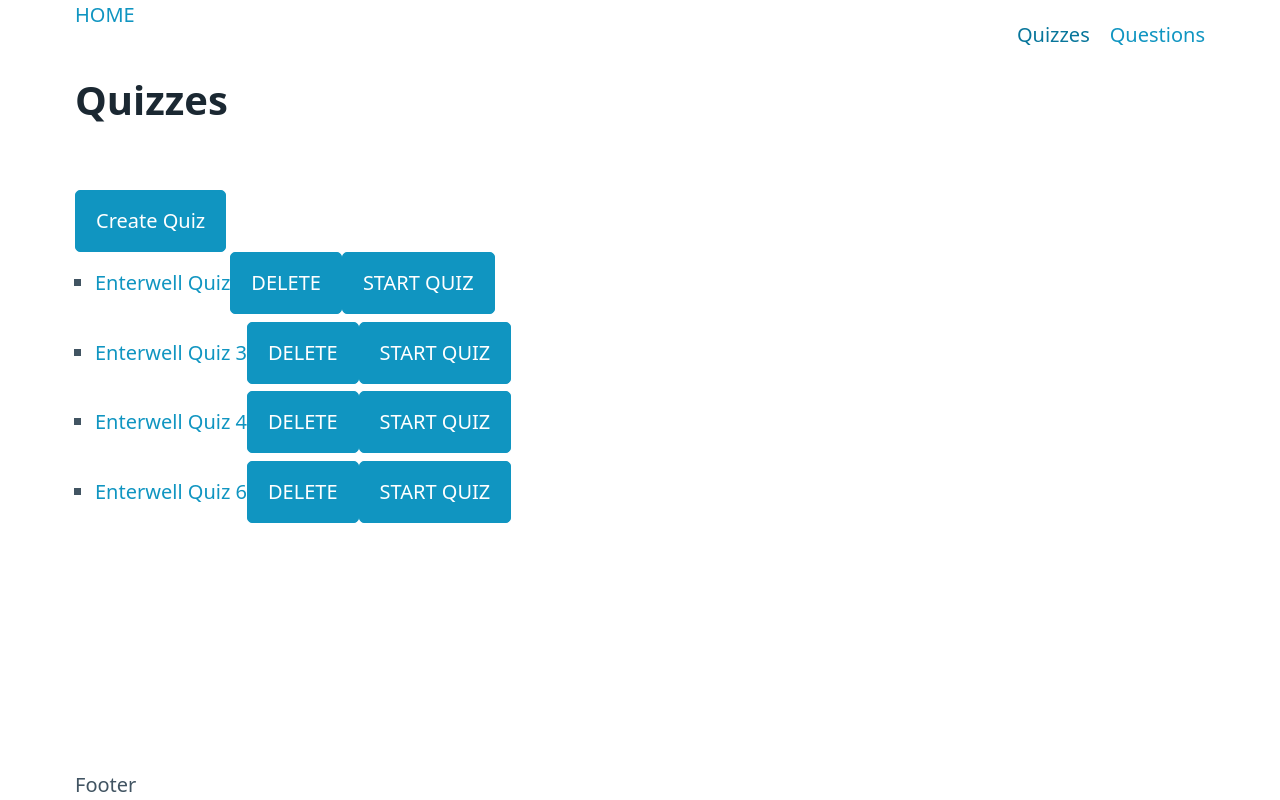
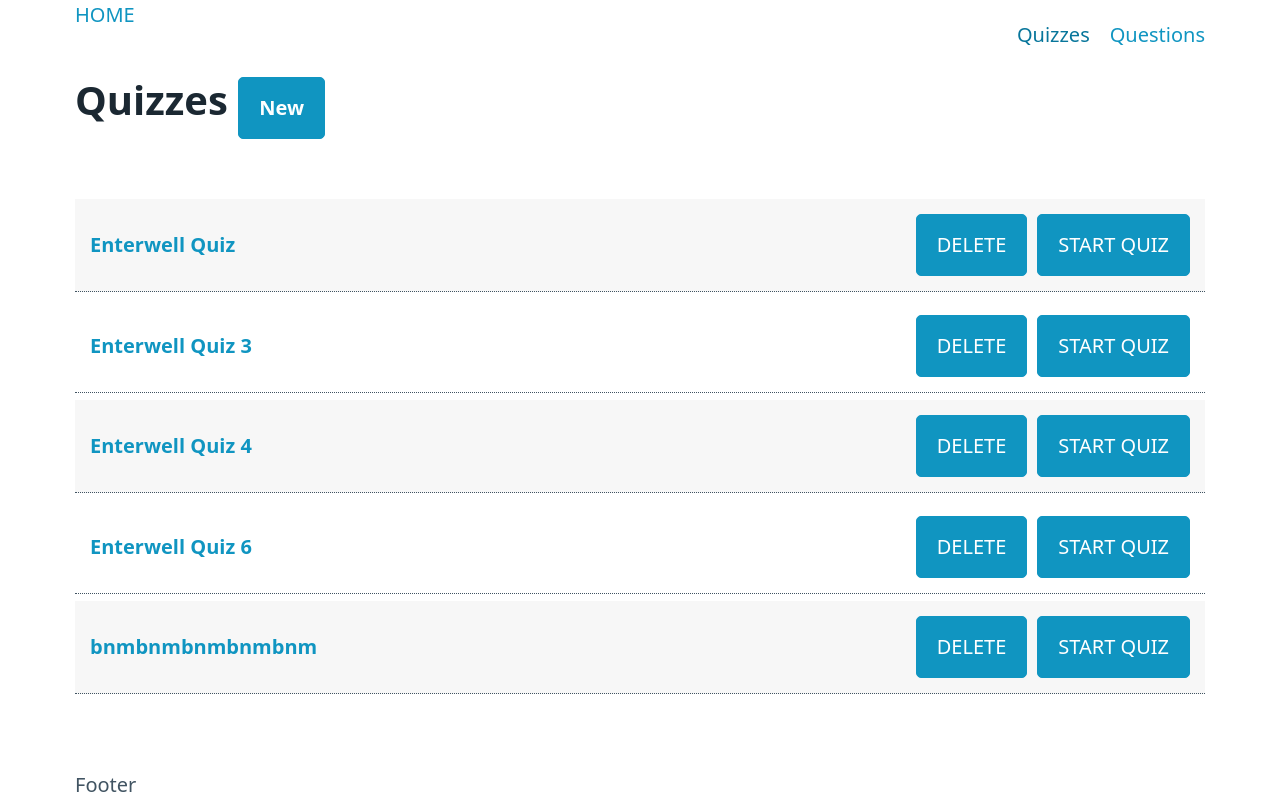
Before and after one commit to MBlazina/pub-quiz-api-react-ts, a React (Vite) app: page /quizzes in a window 1280 px wide. Built offline with nearby package versions, Linux system fonts and the light colour scheme; data requests are answered from the project's data file.

Commit message:
fix: error fixing

```diff
--- a/public/demo-server/db.json
+++ b/public/demo-server/db.json
@@ -43,6 +43,16 @@
           "answer": "Ada Lovelace"
         }
       ]
+    },
+    {
+      "id": 8435189513720251,
+      "name": "bnmbnmbnmbnmbnm",
+      "questions": [
+        {
+          "question": "3 Who was the English mathematician and writer widely considered as the worldq's first computer programmer for her work on Charles Babbage's proposed mechanical general-purpose computer, the Analytical Engine?",
+          "answer": "Ada Lovelace"
+        }
+      ]
     }
   ],
   "questions": [
--- a/src/App.tsx
+++ b/src/App.tsx
@@ -4,7 +4,7 @@ import { Route, RouterProvider, createBrowserRouter, createRoutesFromElements }
 import Home from "./pages/Home";
 import RootLayout from "./layouts/RootLayout";
 import Quizzes from "./pages/Quizzes/Quizzes";
-import { createQuiz, getQuestions, getQuizzes, quizDetailLoader } from "./api/quiz-Api";
+import { getQuestions, getQuizzes, quizDetailLoader } from "./api/quiz-Api";
 import QuizDetail from "./pages/Quizzes/QuizDetail";
 import ErrorPage from "./pages/ErrorPage";
 import QuizEdit from "./pages/Quizzes/QuizEdit";
--- a/src/api/quiz-Api.ts
+++ b/src/api/quiz-Api.ts
@@ -20,11 +20,8 @@ export async function getQuestions() {
   return body;
 }
 
-export const createQuiz = async ({ request }) => {
+export const createQuiz = async ({ request }: any) => {
   const data = await request.formData();
-  const submission = {
-    name: data.name,
-  };
 
   return data;
 };
@@ -39,12 +36,12 @@ export const createQuiz = async ({ request }) => {
   console.log(fetchURL + id);
   return response.json();
 }; */
-export const quizDetailLoader = async ({ params }) => {
+export const quizDetailLoader = async ({ params }: any) => {
   const { id } = params;
   const response = await fetch(fetchURL + id);
   return response.json();
 };
-export async function addQuiz(data) {
+export async function addQuiz(data: QuizDto) {
   /* await fetch(fetchURL, { method: "POST" });
   const response = await fetch(fetchURL);
   const body = await response.json();
--- a/src/components/QuizzesListingItem/QuizzesListingItem.tsx
+++ b/src/components/QuizzesListingItem/QuizzesListingItem.tsx
@@ -1,7 +1,5 @@
 import { QuizDto } from "@/dto/QuizDto";
 import { QuizzListingItemStyled } from "./QuizzesListingItem.style";
-import { QuizzesListingItemProps } from "./QuizzesListingItem.types";
-import { deleteQuiz } from "@/api/quiz-Api";
 
 const QuizzesListingItem = ({ id, name }: QuizDto) => {
   const handleDeleteQuiz = (id: number) => {
--- a/src/components/modal/Modal.tsx
+++ b/src/components/modal/Modal.tsx
@@ -1,5 +1,5 @@
-import { openModal, toggleModal } from "@/components/modal/modal-picocss";
-import { useEffect, useState } from "react";
+import { toggleModal } from "@/components/modal/modal-picocss";
+import { useState } from "react";
 import { Navigate } from "react-router-dom";
 
 type Children = {
--- a/src/pages/Questions/Questions.tsx
+++ b/src/pages/Questions/Questions.tsx
@@ -1,5 +1,5 @@
 import { QuestionsDto } from "@/dto/QuizDto";
-import React from "react";
+
 import { useLoaderData } from "react-router-dom";
 
 const Questions = () => {
--- a/src/pages/Quizzes/QuizCreate.tsx
+++ b/src/pages/Quizzes/QuizCreate.tsx
@@ -1,13 +1,11 @@
 import { addQuiz } from "@/api/quiz-Api";
-import Modal from "@/components/modal/Modal";
-import { QuestionsDto, QuizDto } from "@/dto/QuizDto";
-import { randomUUID } from "crypto";
+import { QuestionsDto } from "@/dto/QuizDto";
 import { useEffect, useRef, useState } from "react";
 import { Form, useLoaderData } from "react-router-dom";
 
 const QuizCreate = () => {
   const allQuestions = useLoaderData() as QuestionsDto[];
-  const [inputs, setInputs] = useState([]);
+  const [inputs, setInputs] = useState([[]]);
 
   const handleAdd = () => {
     const newInputs = [...inputs, []];
@@ -25,7 +23,8 @@ const QuizCreate = () => {
       const answer = document.querySelector(`[name="answer-${index + 1}"]`);
       if (array[i].question === value) {
         answer?.setAttribute("value", array[i].answer);
-        answer?.setAttribute("disabled", true);
+        answer?.setAttribute("disabled", "");
+        answer;
 
         return true;
       } else {
@@ -37,7 +36,7 @@ const QuizCreate = () => {
     return false;
   }
 
-  const handleQuestionChange = (event, index: number) => {
+  const handleQuestionChange = (event: React.ChangeEvent<HTMLInputElement>, index: number) => {
     const isQuestionDuplicate = containsValue(allQuestions, event.target.value, index);
     if (isQuestionDuplicate) {
       console.log(event.target);
@@ -51,7 +50,6 @@ const QuizCreate = () => {
   const [quizName, setQuizName] = useState();
 
   function generateRandom64BitInt() {
-    const maxInt = 2n ** 64n - 1n;
     const randomInt = BigInt(Math.floor(Math.random() * Number.MAX_SAFE_INTEGER));
     console.log("random: " + randomInt);
     return randomInt;
@@ -61,19 +59,19 @@ const QuizCreate = () => {
     const response = await fetch("http://localhost:3004/quizzes/");
     const quizzes = await response.json();
     let newId = generateRandom64BitInt().toString();
-    while (quizzes.some((quiz) => quiz.id === newId)) {
+    while (quizzes.some((quiz: any) => quiz.id === newId)) {
       newId = generateRandom64BitInt().toString();
     }
     console.log(newId);
     return newId;
   }
 
-  const handleQuizSubmit = async (e) => {
+  const handleQuizSubmit = async (e: React.FormEvent) => {
     e.preventDefault();
     const form = formRef.current;
-    const inputs = form.getElementsByTagName("input");
-    const questionsInputs = Array.from(form.querySelectorAll("input[name^='question-']"));
-    const answersInputs = Array.from(form.querySelectorAll("input[name^='answer-']"));
+
+    const questionsInputs: HTMLInputElement[] = Array.from(form.querySelectorAll("input[name^='question-']"));
+    const answersInputs: HTMLInputElement[] = Array.from(form.querySelectorAll("input[name^='answer-']"));
 
     let questionsArray = [];
     for (let i = 0; i < questionsInputs.length; i++) {
@@ -81,7 +79,7 @@ const QuizCreate = () => {
     }
 
     const dataToSubmit = {
-      id: await generateUniqueQuizId(),
+      id: parseInt(await generateUniqueQuizId()),
       name: quizName,
       questions: questionsArray,
     };
@@ -90,7 +88,7 @@ const QuizCreate = () => {
     addQuiz(dataToSubmit);
   };
 
-  const formRef = useRef();
+  const formRef = useRef(null);
 
   useEffect(() => {
     handleAdd();
@@ -103,7 +101,7 @@ const QuizCreate = () => {
           <option value={question.question}></option>
         ))}
       </datalist>
-      <Modal>
+
       <h1>New Quiz</h1>
       <Form method="post" action="/quizzes/create" ref={formRef} onSubmit={handleQuizSubmit}>
         <label htmlFor="quiz-name">Quiz Name</label>
@@ -116,7 +114,7 @@ const QuizCreate = () => {
                 <a href="#" role="button" onClick={() => handleDelete(index)}>
                   X
                 </a>
-                  Question {index + 1}
+                <h3>Question {index + 1}</h3>
               </label>
               <input type="text" name={`question-${index + 1}`} list="list" autoComplete="off" onChange={(event) => handleQuestionChange(event, index)} />
               <label htmlFor={`answer-${index + 1}`}>Answer {index + 1}</label>
@@ -130,23 +128,16 @@ const QuizCreate = () => {
 
         <button type="submit">Create</button>
       </Form>
-        <button>Cancel</button>
-      </Modal>
     </>
   );
 };
 
 export default QuizCreate;
 
-export const action = async ({ request }) => {
+export const action = async ({ request }: any) => {
   const data = Object.fromEntries(await request.formData());
   console.log(data);
 
-  const submit = {
-    name: data.name,
-    questions: data.question,
-    answer: data.answer,
-  };
   /*   const data = await request.formData();
   const submit = {
     name: data.name,
--- a/src/pages/Quizzes/QuizDetail.tsx
+++ b/src/pages/Quizzes/QuizDetail.tsx
@@ -1,8 +1,7 @@
 import { QuizDto } from "@/dto/QuizDto";
-import { Outlet, useLoaderData, useParams } from "react-router-dom";
+import { Outlet, useLoaderData } from "react-router-dom";
 
 const QuizDetail = () => {
-  const { id } = useParams();
   const quiz = useLoaderData() as QuizDto;
 
   return (
--- a/src/pages/Quizzes/QuizEdit.tsx
+++ b/src/pages/Quizzes/QuizEdit.tsx
@@ -1,11 +1,11 @@
 import Modal from "@/components/modal/Modal";
 import { QuizDto } from "@/dto/QuizDto";
-import { useLoaderData, useNavigate } from "react-router-dom";
+import { useLoaderData } from "react-router-dom";
 
 const QuizEdit = () => {
   const quiz = useLoaderData() as QuizDto;
   return (
-    <Modal fromURL={window.location.pathname}>
+    <Modal>
       <h2>Editing: {quiz.name}</h2>
       {quiz.questions.map((item) => {
         return <p key={item.id}>{item.question}</p>;
--- /dev/null
+++ b/src/pages/Quizzes/Quizzes.style.ts
@@ -0,0 +1,24 @@
+import styled from "styled-components";
+
+export const QuizzesStyled = styled.ul`
+  padding: 0;
+  li {
+    list-style: none;
+    display: flex;
+    gap: 10px;
+    align-items: center;
+    padding: 15px;
+    &:nth-of-type(odd) {
+      background: #f7f7f7;
+    }
+    &:hover {
+      background: lightgray;
+    }
+    .quiz-title {
+      flex: 1;
+      align-self: stretch;
+      display: flex;
+      align-items: center;
+    }
+  }
+`;
--- a/src/pages/Quizzes/Quizzes.tsx
+++ b/src/pages/Quizzes/Quizzes.tsx
@@ -1,25 +1,27 @@
 import { deleteQuiz } from "@/api/quiz-Api";
 import { QuizDto } from "@/dto/QuizDto";
-import { Link, useParams, useRouteError } from "react-router-dom";
+import { Link } from "react-router-dom";
 import { Outlet, useLoaderData } from "react-router-dom";
+import { QuizzesStyled } from "./Quizzes.style";
 
 const Quizzes = () => {
   const quizzes = useLoaderData() as QuizDto[];
-  const deleteSelected = (id) => {
-    deleteQuiz(id);
-  };
+
   return (
     <>
-      <h1>Quizzes</h1>
-      <Link to="create" role="button">
-        Create Quiz
-      </Link>
-      <ul>
+      <h1>
+        Quizzes{" "}
+        <Link to="create" role="button">
+          New
+        </Link>
+      </h1>
+
+      <QuizzesStyled>
         {quizzes.map((quiz: QuizDto) => {
           return (
-            <li key={quiz.id}>
-              <Link key={quiz.id} to={`${quiz.id}/edit`} data-target="modal-element">
-                {quiz.name}
+            <li key={quiz.id} data-tooltip="Click to edit Quiz">
+              <Link key={quiz.id} to={`${quiz.id}/edit`} data-target="modal-element" className="quiz-title">
+                <strong>{quiz.name}</strong>
               </Link>
 
               <a href="#" role="button" onClick={() => deleteQuiz(quiz.id)}>
@@ -31,7 +33,7 @@ const Quizzes = () => {
             </li>
           );
         })}
-      </ul>
+      </QuizzesStyled>
       <Outlet />
     </>
   );
```
Lines whose indentation alone changed are shown as unchanged.
